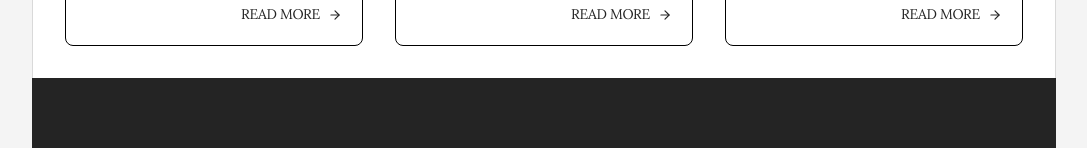
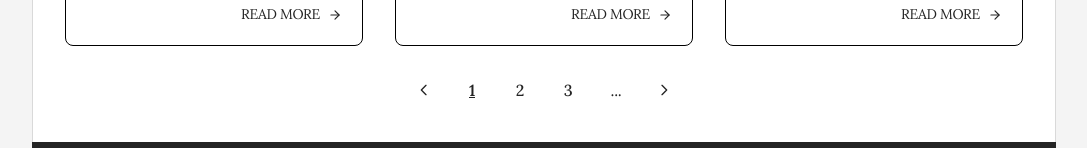
Before and after one commit to ksyksy815/venturesandvignettes, a Next.js app: page /posts in a window 1280 px wide. Shown: the part 1174-1322 px from the top of the page, without its empty margins (96-1183 px from the left). Built offline with nearby package versions, Linux system fonts and the light colour scheme.

Commit message:
Post list pagination

```diff
--- /dev/null
+++ b/screens/posts/Pagination.tsx
@@ -0,0 +1,85 @@
+type Props = {
+  currentPage: number;
+  totalPages: number;
+};
+
+const Pagination = ({ currentPage, totalPages }: Props) => {
+  return (
+    <div className={`w-full flex items-center justify-center`}>
+      <div className={`flex items-center gap-x-2`}>
+        <button className={`w-10 h-10 flex items-center justify-center`}>
+          <svg
+            className={`w-4 h-4`}
+            fill="none"
+            stroke="currentColor"
+            viewBox="0 0 24 24"
+            xmlns="http://www.w3.org/2000/svg"
+          >
+            <path
+              strokeLinecap="round"
+              strokeLinejoin="round"
+              strokeWidth="2"
+              d="M15 19l-7-7 7-7"
+            ></path>
+          </svg>
+        </button>
+        <div className={`flex items-center gap-x-2`}>
+          <button
+            className={`w-10 h-10 flex items-center justify-center ${
+              currentPage === 1
+                ? "underline font-semibold"
+                : "font-medium hover:text-vv-orange"
+            }`}
+          >
+            1
+          </button>
+          <button
+            className={`w-10 h-10 flex items-center justify-center ${
+              currentPage === 2
+                ? "underline font-semibold"
+                : "font-medium hover:text-vv-orange"
+            }`}
+          >
+            2
+          </button>
+          <button
+            className={`w-10 h-10 flex items-center justify-center ${
+              currentPage === 3
+                ? "underline font-semibold"
+                : "font-medium hover:text-vv-orange"
+            }`}
+          >
+            3
+          </button>
+          {totalPages < 3 && (
+            <button
+              className={`w-10 h-10 flex items-center justify-center hover:text-vv-orange`}
+            >
+              ...
+            </button>
+          )}
+        </div>
+        <button
+          className={`w-10 h-10 flex items-center justify-center hover:text-vv-orange`}
+        >
+          <svg
+            className={`w-4 h-4`}
+            fill="none"
+            stroke="currentColor"
+            viewBox="0 0 24 24"
+            xmlns="http://www.w3.org/2000/svg"
+          >
+            <path
+              strokeLinecap="round"
+              strokeLinejoin="round"
+              strokeWidth="2"
+              d="M9 5l7 7-7 7"
+            ></path>
+          </svg>
+        </button>
+      </div>
+    </div>
+  );
+};
+
+export default Pagination;
--- a/screens/posts/PostListPage.tsx
+++ b/screens/posts/PostListPage.tsx
@@ -4,6 +4,7 @@ import PostList from "@/components/shared/PostList";
 import useFetchPostList from "@/hooks/post/useFetchPostList";
 import Categories from "./Categories";
 import NoPost from "./NoPost";
+import Pagination from "./Pagination";
 
 const PostListPage = () => {
   const { data, currentCategory, updateCurrentCategory } = useFetchPostList();
@@ -16,7 +17,14 @@ const PostListPage = () => {
         currentCategory={currentCategory}
         updateCategoryName={updateCurrentCategory}
       />
-      {data?.length > 1 ? <PostList list={data} /> : <NoPost />}
+      {data?.length > 1 ? (
+        <>
+          <PostList list={data} />
+          <Pagination totalPages={1} currentPage={0 + 1} />
+        </>
+      ) : (
+        <NoPost />
+      )}
     </section>
   );
 };
```
